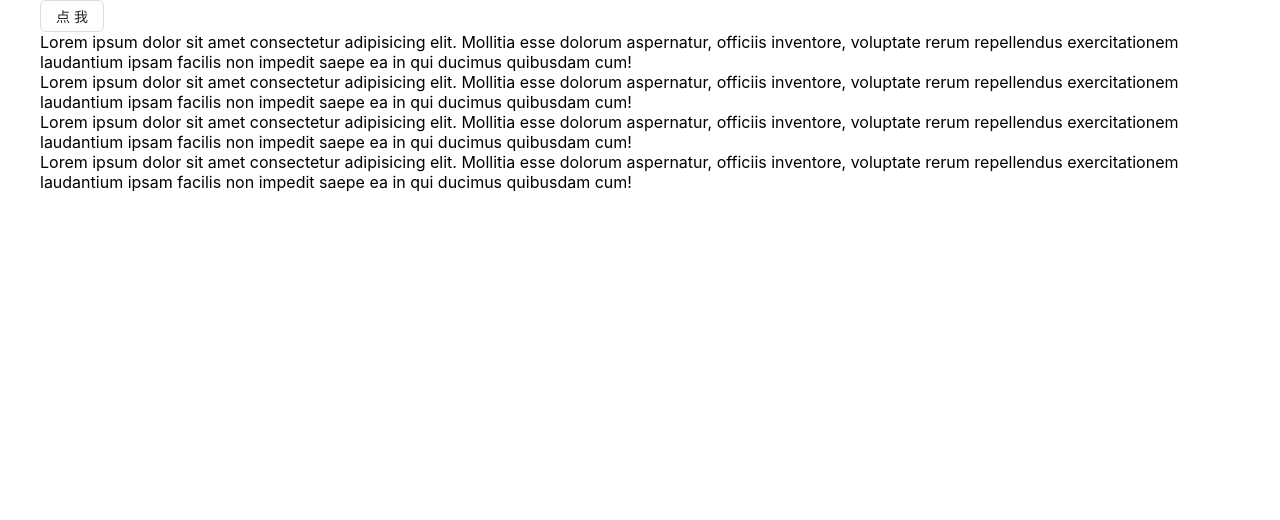
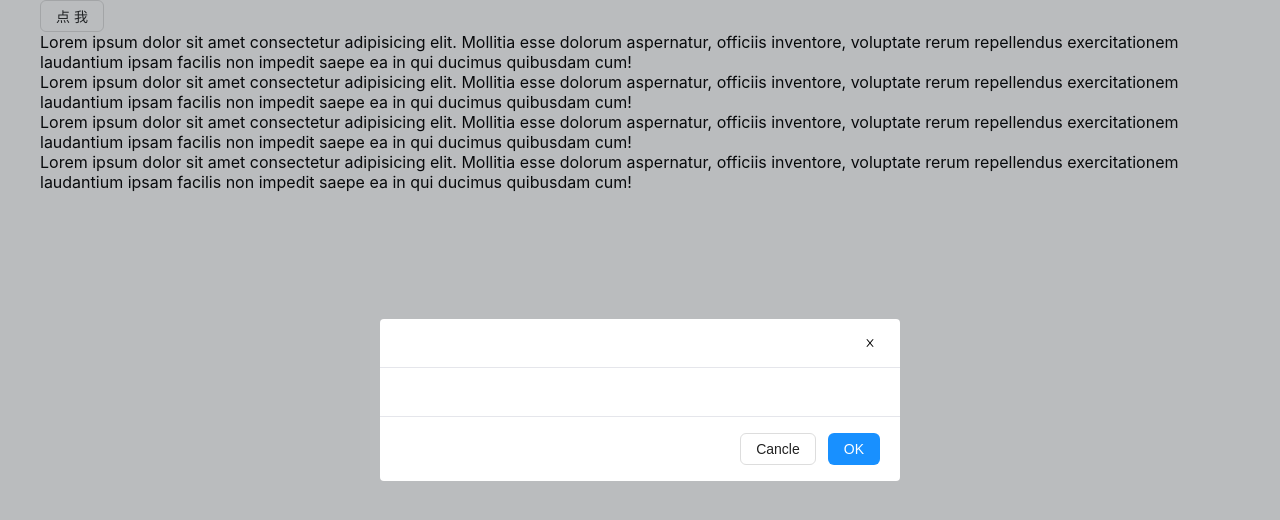
Before and after one commit to Raysuner/Cutie, a React (Vite) app: page / in a window 1280 px wide. Both pictures are taken after a click on the button "点 我". Shown: the top 520 px of the page. Built offline with nearby package versions, Linux system fonts and the light colour scheme.

Commit message:
fix: 修复点击事件

```diff
--- a/src/components/Modal/Modal.tsx
+++ b/src/components/Modal/Modal.tsx
@@ -37,27 +37,23 @@ const InternalModal: React.ForwardRefRenderFunction<unknown, ModalProps> = (
     children
   } = props;
 
-  const [isVisible, setIsVisible] = useState(visible);
-
   const handleCancle = (e: React.MouseEvent<HTMLButtonElement, MouseEvent>) => {
-    setIsVisible(false);
     onCancle?.(e);
   };
 
   const handleOk = (e: React.MouseEvent<HTMLButtonElement, MouseEvent>) => {
-    setIsVisible(false);
     onOk?.(e);
   };
 
-  const handleMaskClick = () => {
-    if (maskClosable) {
-      setIsVisible(false);
-    }
+  const handleCloseIconClick = (
+    e: React.MouseEvent<HTMLDivElement, MouseEvent>
+  ) => {
+    onCancle?.(e);
   };
 
-  const handleCloseIconClick = () => {
-    if (closable) {
-      setIsVisible(false);
+  const handleMaskClick = (e: React.MouseEvent<HTMLDivElement, MouseEvent>) => {
+    if (maskClosable) {
+      onCancle?.(e);
     }
   };
 
@@ -86,7 +82,7 @@ const InternalModal: React.ForwardRefRenderFunction<unknown, ModalProps> = (
     }
   };
 
-  return isVisible ? (
+  return visible ? (
     <div
       className={cs(prefixCls, className)}
       style={{ ...style, width }}
@@ -102,6 +98,7 @@ const InternalModal: React.ForwardRefRenderFunction<unknown, ModalProps> = (
       <div className={`${prefixCls}-inner-modal`}>
         <div className={`${prefixCls}-header`}>
           <div className={`${prefixCls}-title`}>{title}</div>
+          {closable && (
             <div
               className={`${prefixCls}-close-icon`}
               onClick={handleCloseIconClick}
@@ -110,6 +107,7 @@ const InternalModal: React.ForwardRefRenderFunction<unknown, ModalProps> = (
                 {closeIcon || <Icon type="AiOutlineClose" size="12px" />}
               </IconHover>
             </div>
+          )}
         </div>
         <Divider />
         <div className={`${prefixCls}-body`} style={bodyStyle}>
```
Lines whose indentation alone changed are shown as unchanged.
